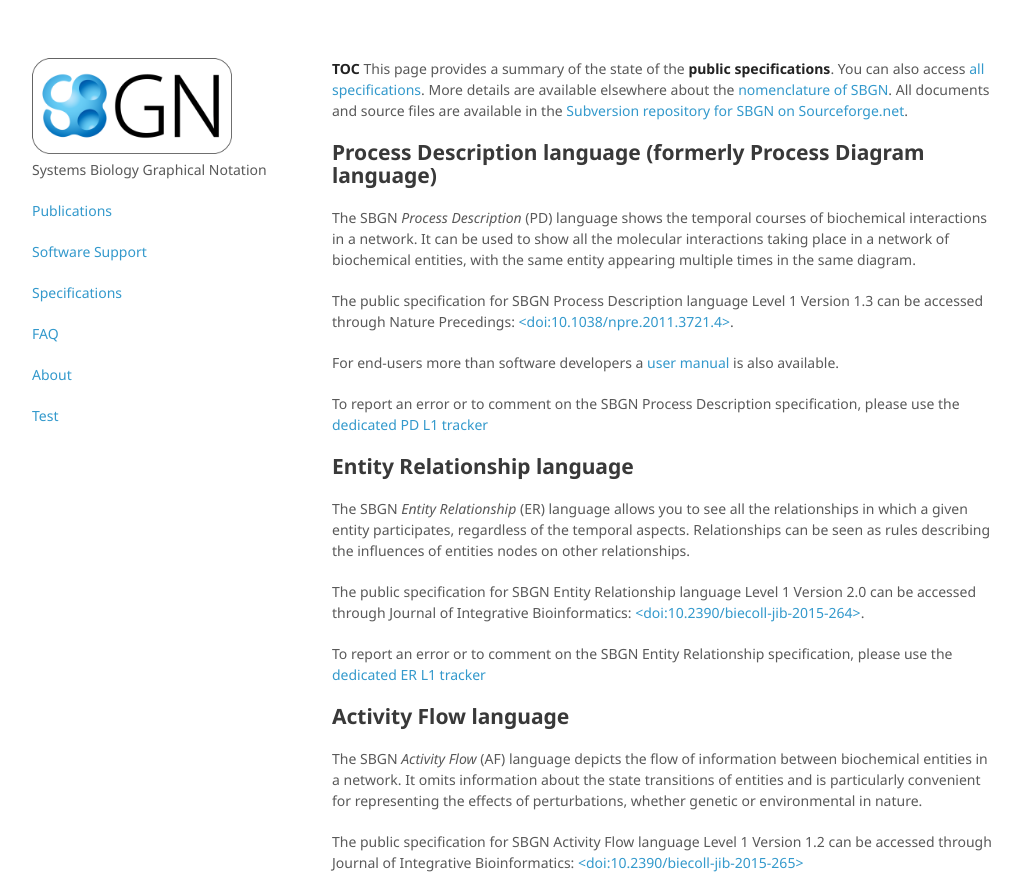
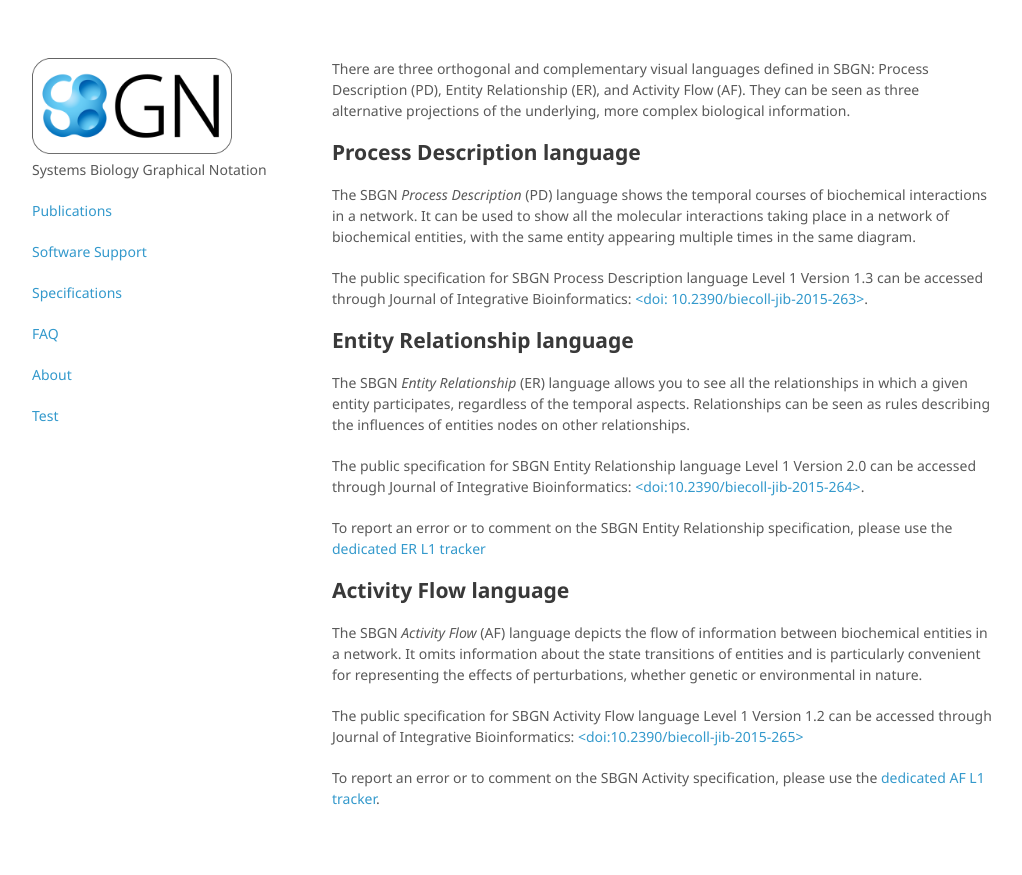
Before and after one commit to sbgn/sbgn, a Jekyll site: the page built from docs/specifications.md, in a window 1280 px wide and 1163 px high, cut to the strip 0-875 px from the top of the window. Shown: the whole strip, without its empty margins (128-1150 px from the left). Built offline with Jekyll 4.4.1, drawn with Linux system fonts in a browser that asks for light colours.

Commit message:
Update specifications.md

```diff
--- a/docs/specifications.md
+++ b/docs/specifications.md
@@ -1,23 +1,19 @@
 ---
+title: Specifications
 layout: default
 permalink: /docs/specifications
 ---
 
-__TOC__ This page provides a summary of the state of the **public specifications**. You can also access [all specifications](/Documents/All_specifications "wikilink"). More details are available elsewhere about the [nomenclature of SBGN](/Nomenclature "wikilink"). All documents and source files are available in the [Subversion repository for SBGN on Sourceforge.net](http://sourceforge.net/projects/sbgn).
+There are three orthogonal and complementary visual languages defined in SBGN: Process Description (PD), Entity Relationship (ER), and Activity Flow (AF). They can be seen as three alternative projections of the underlying, more complex biological information.
 
-Process Description language (formerly Process Diagram language)
-----------------------------------------------------------------
+## Process Description language
 
 The SBGN *Process Description* (PD) language shows the temporal courses of biochemical interactions in a network. It can be used to show all the molecular interactions taking place in a network of biochemical entities, with the same entity appearing multiple times in the same diagram.
 
-The public specification for SBGN Process Description language Level 1 Version 1.3 can be accessed through Nature Precedings: [<doi:10.1038/npre.2011.3721.4>](http://precedings.nature.com/documents/3721/version/4).
+The public specification for SBGN Process Description language Level 1 Version 1.3 can be accessed through Journal of Integrative Bioinformatics: [<doi: 10.2390/biecoll-jib-2015-263>](http://journal.imbio.de/article.php?aid=263).
 
-For end-users more than software developers a [user manual](/media:Sbgn_PD-level1-user-public.pdf "wikilink") is also available.
 
-To report an error or to comment on the SBGN Process Description specification, please use the [dedicated PD L1 tracker](https://sourceforge.net/tracker/?group_id=178553&atid=1082245)
-
-Entity Relationship language
-----------------------------
+## Entity Relationship language
 
 The SBGN *Entity Relationship* (ER) language allows you to see all the relationships in which a given entity participates, regardless of the temporal aspects. Relationships can be seen as rules describing the influences of entities nodes on other relationships.
 
@@ -25,8 +21,7 @@
 
 To report an error or to comment on the SBGN Entity Relationship specification, please use the [dedicated ER L1 tracker](https://sourceforge.net/tracker/?group_id=178553&atid=1170625)
 
-Activity Flow language
-----------------------
+## Activity Flow language
 
 The SBGN *Activity Flow* (AF) language depicts the flow of information between biochemical entities in a network. It omits information about the state transitions of entities and is particularly convenient for representing the effects of perturbations, whether genetic or environmental in nature.
 
```
